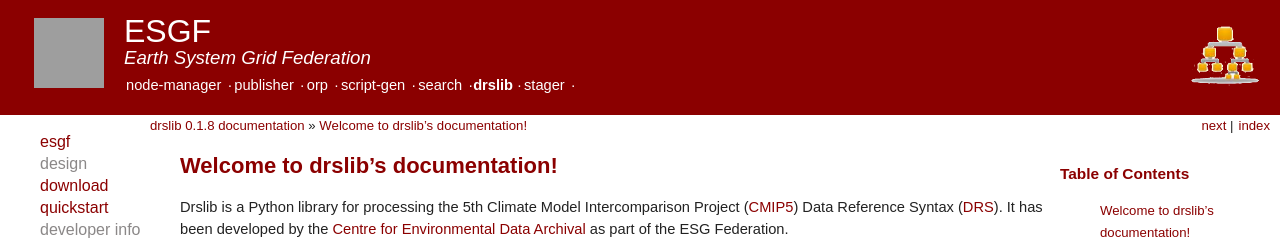
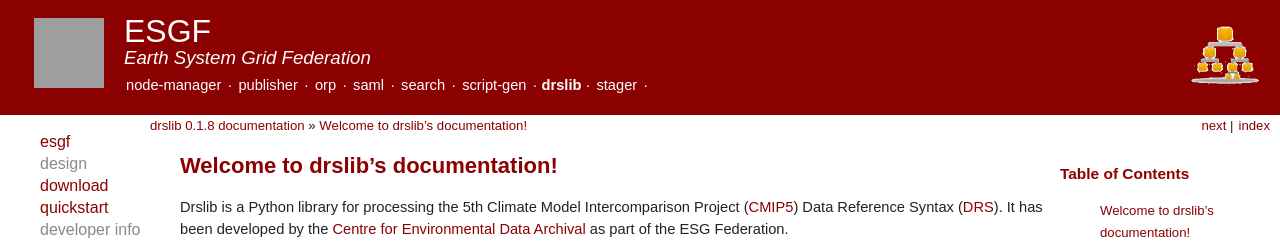
Before and after one commit to ESGF/esgf-drslib, a Sphinx documentation site: the page built from doc/index.rst, in a window 1280 px wide. Shown: the top 243 px of the page. Built offline with Sphinx 7.4.7, drawn with Linux system fonts in a browser that asks for light colours; grey boxes are pictures that could not be loaded.

Commit message:
Fixed theme links.

```diff
--- a/doc/esgf-sphinx-theme/layout.html
+++ b/doc/esgf-sphinx-theme/layout.html
@@ -8,8 +8,9 @@
   ('node-manager', "http://esgf.org/esg-node-site/"),
   ('publisher', "http://esgf.org/esg-publisher-site/"),
   ('orp', "http://esgf.org/esg-orp-site"),
+  ('saml', "http://esgf.org/esg-saml-site"),
+  ('search', "http://esgf.org/esg-search-site"),
   ('script-gen', "http://esgf.org/esg-script-gen-site"),
-  ('search', "http://esgf.org/esg-search-site"),
   ('drslib', "http://esgf.org/esgf-drslib-site"),
   ('stager', "http://esgf.org/esgf-stager-site"),
 )
@@ -39,9 +40,9 @@
 {% macro projectbar() %}
 <div class="projects">  <!-- projects -->
   {%- for p, url in projects -%}
-    {%- if p == theme_esgf_project -%}
+    {%- if p == theme_esgf_project %}
       <b>{{ p }}</b> &middot;
-    {%- else -%}
+    {%- else %}
       <a href="{{ url }}">{{ p }}</a> &middot;
     {%- endif %}
   {%- endfor -%}
@@ -52,11 +53,11 @@
 <div class="lsidebar">  <!-- lsidebar -->
   <ul>
     {%- for p, url in internal_links -%}
-      {%- if url == "" -%}
+      {%- if url == "" %}
       <li class="missing">{{ p }}</li>
-      {%- else -%}
+      {%- else %}
       <li><a href="{{ url }}">{{ p }}</a></li>
-      {%- endif -%}
+      {%- endif %}
     {%- endfor -%}
   </ul>
 </div> <!-- lsidebar -->
```
